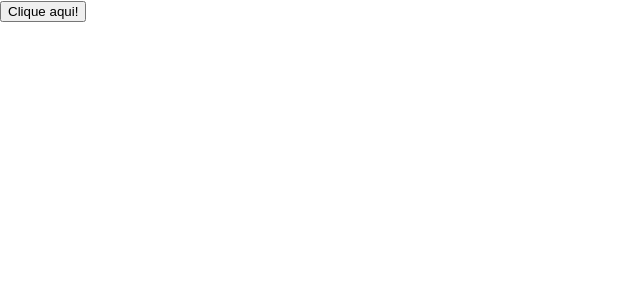
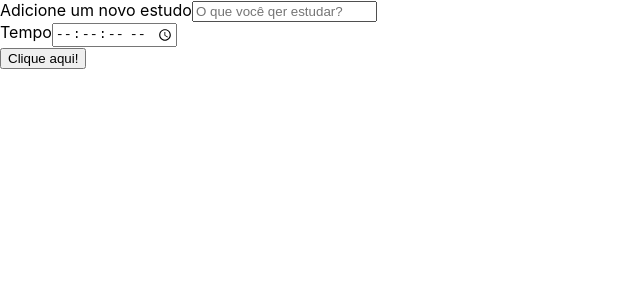
Before and after one commit to vinibit/react-tasks, a React (Create React App) app: page / in a window 1280 px wide. Shown: the top 300 px of the page, without its empty margins (0-640 px from the left). Built offline with nearby package versions, Linux system fonts and the light colour scheme.

Commit message:
Adiciona componente Form

```diff
--- a/src/App.tsx
+++ b/src/App.tsx
@@ -1,10 +1,11 @@
 import React from 'react'
 import Button from './components/Button/Button';
+import Form from './components/Form/Form';
 
 function App() {
 	return (
 		<div className="App">
-			<Button />
+			<Form />
 		</div>
 	)
 }
--- /dev/null
+++ b/src/components/Form/Form.tsx
@@ -0,0 +1,56 @@
+import React, { Component } from 'react'
+import Button from '../Button/Button'
+
+interface FormState {
+    inputValue: string
+}
+
+class Form extends Component<{}, FormState> {
+    constructor(props: {}) {
+        super(props);
+        this.state = {
+            inputValue: ''
+        };
+    }
+
+    handleChange = (event: React.ChangeEvent<HTMLInputElement>) => {
+        this.setState({ inputValue: event.target.value });
+    };
+
+    handleSubmit = (event: React.FormEvent<HTMLFormElement>) => {
+        event.preventDefault();
+        console.log(this.state.inputValue);
+    };
+
+    render() {
+        return (
+            <form onSubmit={this.handleSubmit}>
+                <div>
+                    <label htmlFor="task">Adicione um novo estudo</label>
+                    <input
+                        type="text"
+                        name="task"
+                        id="task"
+                        placeholder="O que você qer estudar?"
+                        required
+                    />
+                </div>
+                <div>
+                    <label htmlFor="time">Tempo</label>
+                    <input
+                        type="time"
+                        step={1}
+                        name="time"
+                        id="time"
+                        min={0}
+                        max={"01:30:00"}
+                        required
+                    />
+                </div>
+                <Button />
+            </form>
+        );
+    }
+}
+
+export default Form
```
